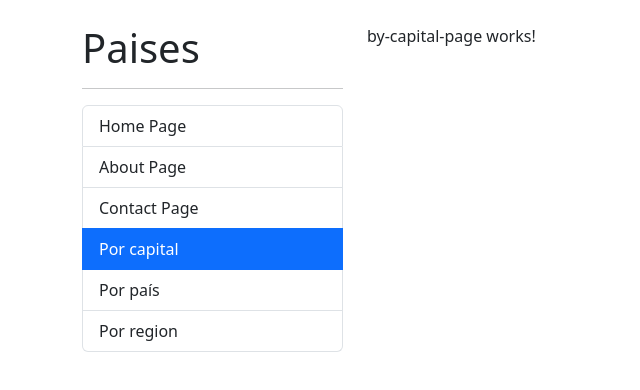
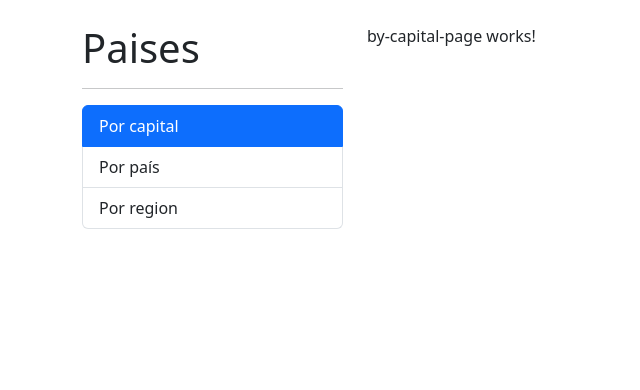
Before and after one commit to AlejandroJrVillanueva/angular-country-app, an Angular app: page /countries/by-capital in a window 1280 px wide. Shown: the top 390 px of the page, without its empty margins (0-640 px from the left). Built offline with nearby package versions, Linux system fonts and the light colour scheme.

Commit message:
refactoring sidebar and routing-module

```diff
--- a/src/app/countries/countries-routing.module.ts
+++ b/src/app/countries/countries-routing.module.ts
@@ -22,6 +22,10 @@ const routes: Routes = [{
     path: 'by/:id',
     component: CountryPageComponent,
   },
+  {
+    path:'**',
+    redirectTo:'by-capital'
+  }
 ]
 
 @NgModule({
--- a/src/app/shared/components/sidebar/sidebar.component.html
+++ b/src/app/shared/components/sidebar/sidebar.component.html
@@ -2,7 +2,10 @@
 <hr>
 
 <ul class="list-group">
-  <li routerLink=""
+  <!-- se quitan ya que estaban como ejemplo para mostrar las diferencias -->
+  <!-- entre cargar los componentes con router vs Lazy Load -->
+
+  <!-- <li routerLink=""
     [routerLinkActiveOptions]="{ exact : true}"
     routerLinkActive="active"
     class="list-group-item">
@@ -19,7 +22,7 @@
     routerLinkActive="active"
     class="list-group-item">
     Contact Page
-  </li>
+  </li> -->
 
   <li routerLink="countries/by-capital"
     routerLinkActive="active"
```
Also changed, not shown: src/app/app-routing.module.ts (+18 -16 lines).
